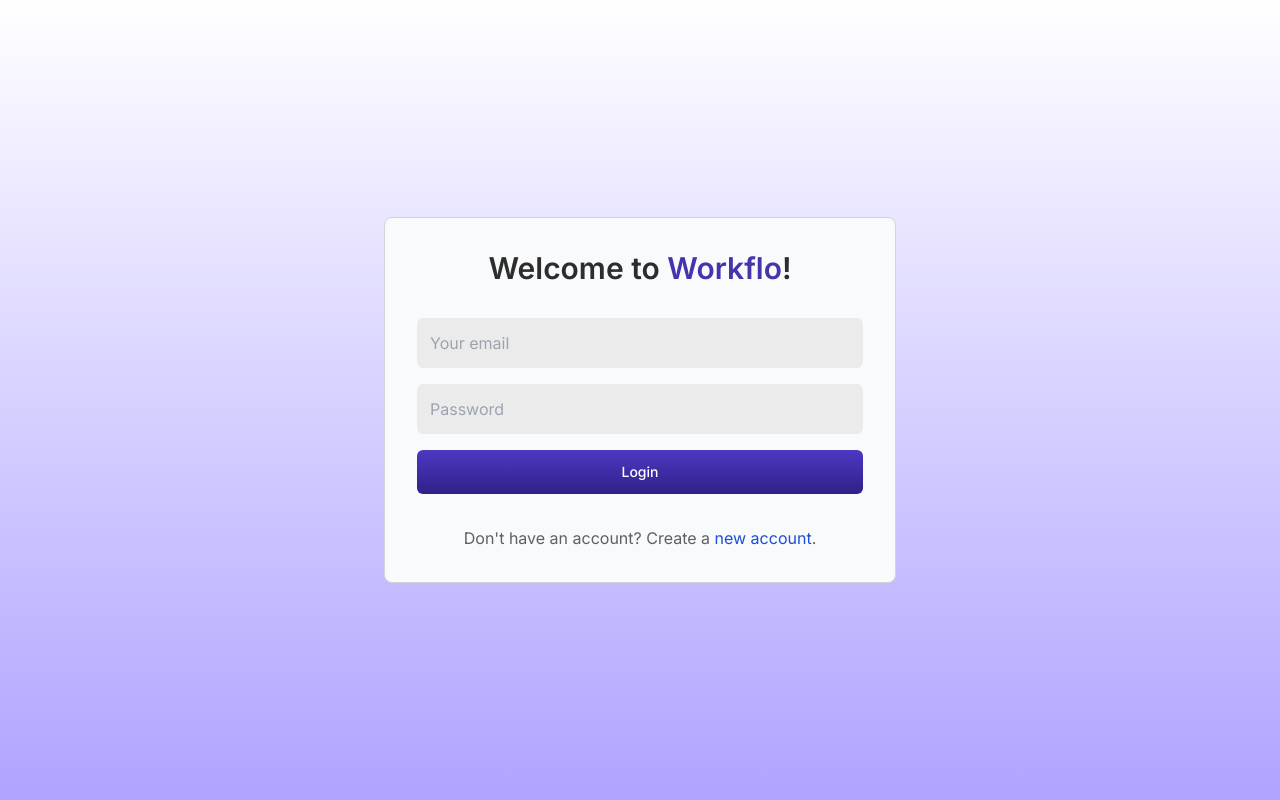
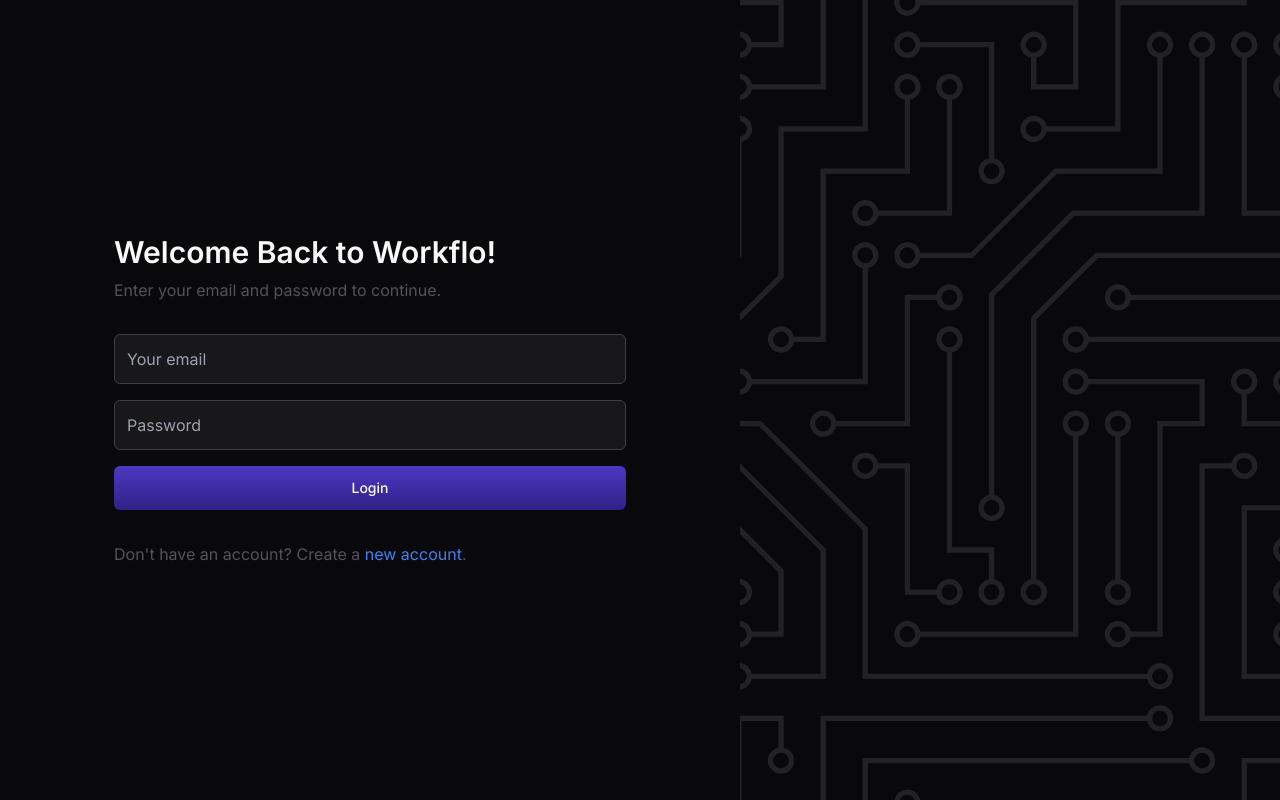
Before and after one commit to ritiksaxena124/trello-app-clone, a Next.js app in the folder client/: page /login in a window 1280 px wide. Built offline with nearby package versions, Linux system fonts and the light colour scheme.

Commit message:
chore: Update login page styling and add image for background
Signed-off-by: Ritik Saxena <ritiksaxena124@gmail.com>

```diff
--- a/client/src/app/(auth)/login/page.tsx
+++ b/client/src/app/(auth)/login/page.tsx
@@ -3,6 +3,8 @@
 import { PrimaryBtn } from "@/components/Button";
 import { Formik, Form, Field, ErrorMessage } from "formik";
 import { useRouter } from "next/navigation";
+import Gradient from "@/../public/circuit-board.svg";
+import Image from "next/image";
 
 interface FormFields {
   email?: string;
@@ -50,12 +52,18 @@
   }
 
   return (
-    <div className="w-full min-h-screen flex items-center justify-center bg-gradient-to-b from-white to-[#AFA3FF]">
-      <div className="max-w-lg w-full bg-slate-50 rounded-lg border border-zinc-300 p-8 space-y-8">
-        <h1 className="text-3xl text-[#2d2d2d] text-center font-semibold">
-          Welcome to <span className="text-[#4534AC]">Workflo</span>!
+    <div className="w-full min-h-screen h-screen px-4 lg:px-0 bg-zinc-950 flex">
+      <div className="w-full flex items-center justify-center lg:w-2/3 h-full bg-zinc-950 rounded-lg p-4 lg:p-16 space-y-8">
+        <div className="max-w-lg w-full h-full flex flex-col justify-center items-center gap-8">
+          <div className="w-full">
+            <h1 className="text-3xl text-zinc-50 font-semibold">
+              Welcome Back to <span className="">Workflo</span>!
             </h1>
-        <div>
+            <p className="text-zinc-600 mt-2">
+              Enter your email and password to continue.
+            </p>
+          </div>
+          <div className="w-full">
             <Formik
               initialValues={initialValues}
               validate={handleValidate}
@@ -74,14 +82,26 @@
               </Form>
             </Formik>
           </div>
-        <p className="text-center text-[#606060]">
+          <p className="w-full text-left text-zinc-600">
             Don&apos;t have an account? Create a{" "}
-          <a href="/registration" className="text-blue-700 cursor-pointer">
+            <a href="/registration" className="text-blue-500 cursor-pointer">
               new account
             </a>
             .
           </p>
         </div>
       </div>
+      <div className="hidden lg:block lg:w-1/2 h-full">
+        <div className="w-full h-full">
+          <Image
+            src={Gradient?.src}
+            alt="gradient"
+            width={100}
+            height={100}
+            className="w-full h-full object-cover invert opacity-10"
+          />
+        </div>
+      </div>
+    </div>
   );
 }
--- a/client/src/components/FormField/index.tsx
+++ b/client/src/components/FormField/index.tsx
@@ -8,7 +8,7 @@
           type={type}
           name={name}
           placeholder={placeholder}
-          className="w-full p-3 rounded-md border border-transparent outline-none bg-[#EBEBEB] text-[#606060] focus:border focus:border-zinc-400"
+          className="w-full p-3 rounded-md border border-zinc-700 bg-zinc-900  text-zinc-50 focus:outline transition-none focus:outline-zinc-400"
         />
         <ErrorMessage name={name} component="p" className="text-xs text-red-600 mt-1" />
       </div>
```
Also changed, not shown: client/public/circuit-board.svg (added). Lines whose indentation alone changed are shown as unchanged.
